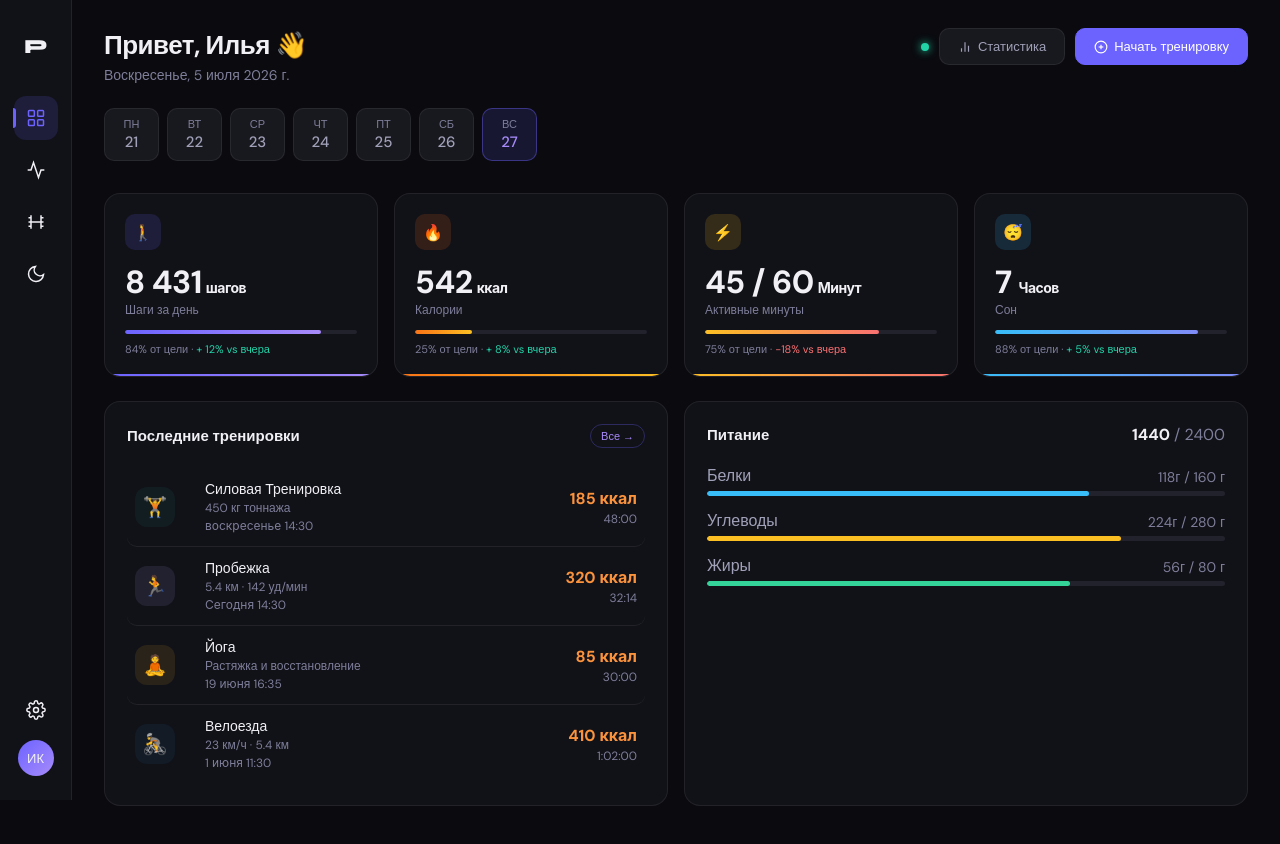
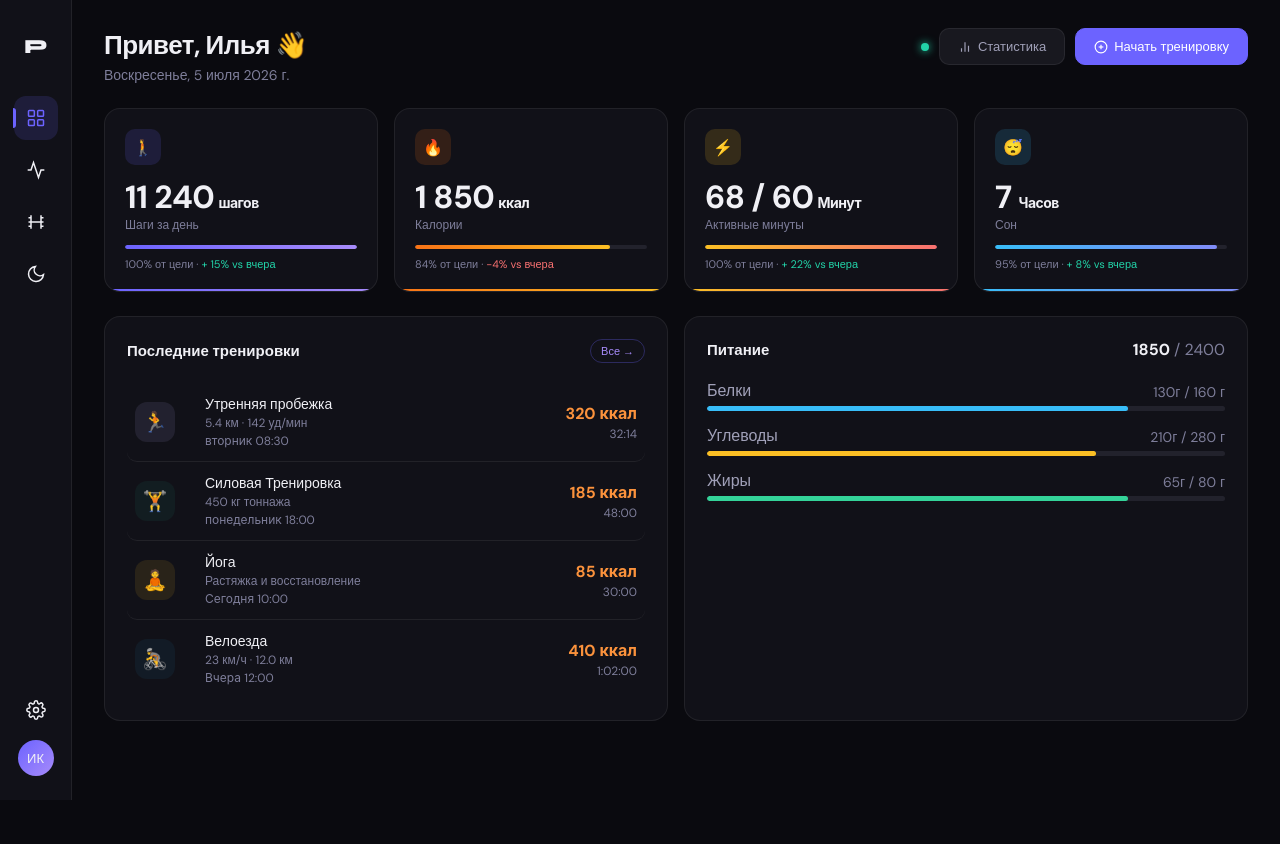
Before and after one commit to skladowski/fitness, a React (Vite) app: page /dashboard in a window 1280 px wide. After the commit the page ends 800 px from the top, so only its background shows below. Built offline with nearby package versions, Linux system fonts and the light colour scheme.

Commit message:
refactor: lift data selection to DashboardPage, make components dumb
- select today's data in DashboardPage via find/flatMap and pass as props
- remove direct mock imports from StatsGrid, NutritionCard, WorkoutsCard
- remove unused DateStrip import (moved to future /history page)

```diff
--- a/src/components/Nutrition/NutritionCard.jsx
+++ b/src/components/Nutrition/NutritionCard.jsx
@@ -1,10 +1,9 @@
-import { NutritionData } from "../../mocks/NutritionData";
 import { NutritionItem } from "./NutritionItem";
 import { activities } from "../../constant/activities";
 import "./Nutrition.css";
 
-export function NutritionCard() {
-  const currentDayData = NutritionData[0];
+export function NutritionCard({ nutrition }) {
+  const currentDayData = nutrition;
 
   const metricKeys = Object.keys(currentDayData.metrics).filter(
     (metricName) => metricName !== "calories",
--- a/src/components/Stats/StatsGrid.jsx
+++ b/src/components/Stats/StatsGrid.jsx
@@ -1,12 +1,11 @@
-import { statsData } from "../../mocks/StatsData";
 import { StatCard } from "./StatCard";
 import { secondsToMinutes } from "../../utils/formatters.js";
 import { activities } from "../../constant/activities.js";
 
-export function StatsGrid() {
+export function StatsGrid({ stats }) {
   return (
     <div className="stats-grid">
-      {statsData.map((item) => {
+      {stats.map((item) => {
         const config = activities[item.type]; // достаем объект-конфиг
         const mKey = Object.keys(item.metrics)[0]; // достаем имя метрики
         const metricsConfig = config.metrics[mKey]; // достаем метрику из конфига
--- a/src/components/Workout/WorkoutsCard.jsx
+++ b/src/components/Workout/WorkoutsCard.jsx
@@ -1,11 +1,8 @@
 import { WorkoutItem } from "./WorkoutItem";
-import { WorkoutsData } from "../../mocks/WorkoutsData";
 import "./WorkOut.css";
 import { Link } from "react-router-dom";
-export function WorkoutsCard() {
-  const recentWorkouts = [...WorkoutsData]
-    .sort((a, b) => new Date(b.timestamp) - new Date(a.timestamp))
-    .slice(0, 4);
+export function WorkoutsCard({ workouts }) {
+  const recentWorkouts = [...workouts];
 
   return (
     <div className="card">
--- a/src/mocks/NutritionData.jsx
+++ b/src/mocks/NutritionData.jsx
@@ -1,7 +1,40 @@
 export const NutritionData = [
   {
+    date: "2026-07-07",
+    nutrition: [
+      {
         type: "NUTRITION",
-    id: "uuid-1",
+        id: "nut-07",
+        metrics: {
+          calories: { current: 1850, target: 2400 },
+          protein: { current: 130, target: 160 },
+          carbs: { current: 210, target: 280 },
+          fat: { current: 65, target: 80 },
+        },
+      },
+    ],
+  },
+  {
+    date: "2026-07-06",
+    nutrition: [
+      {
+        type: "NUTRITION",
+        id: "nut-06",
+        metrics: {
+          calories: { current: 2420, target: 2400 },
+          protein: { current: 165, target: 160 },
+          carbs: { current: 285, target: 280 },
+          fat: { current: 82, target: 80 },
+        },
+      },
+    ],
+  },
+  {
+    date: "2026-07-05",
+    nutrition: [
+      {
+        type: "NUTRITION",
+        id: "nut-05",
         metrics: {
           calories: { current: 1440, target: 2400 },
           protein: { current: 118, target: 160 },
@@ -9,4 +42,66 @@ export const NutritionData = [
           fat: { current: 56, target: 80 },
         },
       },
+    ],
+  },
+  {
+    date: "2026-07-04",
+    nutrition: [
+      {
+        type: "NUTRITION",
+        id: "nut-04",
+        metrics: {
+          calories: { current: 2100, target: 2400 },
+          protein: { current: 140, target: 160 },
+          carbs: { current: 250, target: 280 },
+          fat: { current: 70, target: 80 },
+        },
+      },
+    ],
+  },
+  {
+    date: "2026-07-03",
+    nutrition: [
+      {
+        type: "NUTRITION",
+        id: "nut-03",
+        metrics: {
+          calories: { current: 2350, target: 2400 },
+          protein: { current: 158, target: 160 },
+          carbs: { current: 270, target: 280 },
+          fat: { current: 78, target: 80 },
+        },
+      },
+    ],
+  },
+  {
+    date: "2026-07-02",
+    nutrition: [
+      {
+        type: "NUTRITION",
+        id: "nut-02",
+        metrics: {
+          calories: { current: 1900, target: 2400 },
+          protein: { current: 170, target: 160 },
+          carbs: { current: 150, target: 280 },
+          fat: { current: 85, target: 80 },
+        },
+      },
+    ],
+  },
+  {
+    date: "2026-07-01",
+    nutrition: [
+      {
+        type: "NUTRITION",
+        id: "nut-01",
+        metrics: {
+          calories: { current: 2200, target: 2400 },
+          protein: { current: 145, target: 160 },
+          carbs: { current: 240, target: 280 },
+          fat: { current: 75, target: 80 },
+        },
+      },
+    ],
+  },
 ];
--- a/src/mocks/StatsData.jsx
+++ b/src/mocks/StatsData.jsx
@@ -1,35 +1,268 @@
 export const statsData = [
+  {
+    date: "2026-07-07",
+    stats: [
       {
         id: "uuid-1",
         type: "STEPS",
-    trend: 12,
+        trend: 15,
         metrics: {
-      steps: { current: 8431, target: 10000 },
-      duration: { current: 3000, target: null },
+          steps: { current: 11240, target: 10000 },
+          duration: { current: 5200, target: null },
         },
       },
       {
         id: "uuid-2",
         type: "CALORIES",
-    trend: 8,
+        trend: -4,
         metrics: {
-      burned: { current: 542, target: 2200 },
+          burned: { current: 1850, target: 2200 },
         },
       },
       {
         id: "uuid-3",
         type: "ACTIVE_MINUTES",
-    trend: -18,
+        trend: 22,
         metrics: {
-      active: { current: 2700, target: 3600 },
+          active: { current: 4100, target: 3600 },
         },
       },
       {
         id: "uuid-4",
         type: "SLEEP",
+        trend: 8,
+        metrics: {
+          total: { current: 27500, target: 28800 },
+        },
+      },
+    ],
+  },
+  {
+    date: "2026-07-06",
+    stats: [
+      {
+        id: "uuid-1",
+        type: "STEPS",
+        trend: -12,
+        metrics: {
+          steps: { current: 6430, target: 10000 },
+          duration: { current: 2800, target: null },
+        },
+      },
+      {
+        id: "uuid-2",
+        type: "CALORIES",
+        trend: 14,
+        metrics: {
+          burned: { current: 2310, target: 2200 },
+        },
+      },
+      {
+        id: "uuid-3",
+        type: "ACTIVE_MINUTES",
+        trend: -5,
+        metrics: {
+          active: { current: 2100, target: 3600 },
+        },
+      },
+      {
+        id: "uuid-4",
+        type: "SLEEP",
+        trend: -18,
+        metrics: {
+          total: { current: 19800, target: 28800 },
+        },
+      },
+    ],
+  },
+  {
+    date: "2026-07-05",
+    stats: [
+      {
+        id: "uuid-1",
+        type: "STEPS",
         trend: 5,
         metrics: {
-      total: { current: 25200, target: 28800 },
+          steps: { current: 8900, target: 10000 },
+          duration: { current: 4100, target: null },
         },
       },
+      {
+        id: "uuid-2",
+        type: "CALORIES",
+        trend: -8,
+        metrics: {
+          burned: { current: 1420, target: 2200 },
+        },
+      },
+      {
+        id: "uuid-3",
+        type: "ACTIVE_MINUTES",
+        trend: 11,
+        metrics: {
+          active: { current: 3250, target: 3600 },
+        },
+      },
+      {
+        id: "uuid-4",
+        type: "SLEEP",
+        trend: 12,
+        metrics: {
+          total: { current: 29100, target: 28800 },
+        },
+      },
+    ],
+  },
+  {
+    date: "2026-07-04",
+    stats: [
+      {
+        id: "uuid-1",
+        type: "STEPS",
+        trend: 28,
+        metrics: {
+          steps: { current: 14500, target: 10000 },
+          duration: { current: 7200, target: null },
+        },
+      },
+      {
+        id: "uuid-2",
+        type: "CALORIES",
+        trend: 19,
+        metrics: {
+          burned: { current: 2680, target: 2200 },
+        },
+      },
+      {
+        id: "uuid-3",
+        type: "ACTIVE_MINUTES",
+        trend: 35,
+        metrics: {
+          active: { current: 5100, target: 3600 },
+        },
+      },
+      {
+        id: "uuid-4",
+        type: "SLEEP",
+        trend: -5,
+        metrics: {
+          total: { current: 24300, target: 28800 },
+        },
+      },
+    ],
+  },
+  {
+    date: "2026-07-03",
+    stats: [
+      {
+        id: "uuid-1",
+        type: "STEPS",
+        trend: -25,
+        metrics: {
+          steps: { current: 4200, target: 10000 },
+          duration: { current: 1800, target: null },
+        },
+      },
+      {
+        id: "uuid-2",
+        type: "CALORIES",
+        trend: -30,
+        metrics: {
+          burned: { current: 890, target: 2200 },
+        },
+      },
+      {
+        id: "uuid-3",
+        type: "ACTIVE_MINUTES",
+        trend: -40,
+        metrics: {
+          active: { current: 950, target: 3600 },
+        },
+      },
+      {
+        id: "uuid-4",
+        type: "SLEEP",
+        trend: 22,
+        metrics: {
+          total: { current: 31500, target: 28800 },
+        },
+      },
+    ],
+  },
+  {
+    date: "2026-07-02",
+    stats: [
+      {
+        id: "uuid-1",
+        type: "STEPS",
+        trend: 8,
+        metrics: {
+          steps: { current: 9650, target: 10000 },
+          duration: { current: 4500, target: null },
+        },
+      },
+      {
+        id: "uuid-2",
+        type: "CALORIES",
+        trend: 5,
+        metrics: {
+          burned: { current: 2050, target: 2200 },
+        },
+      },
+      {
+        id: "uuid-3",
+        type: "ACTIVE_MINUTES",
+        trend: 14,
+        metrics: {
+          active: { current: 3800, target: 3600 },
+        },
+      },
+      {
+        id: "uuid-4",
+        type: "SLEEP",
+        trend: 2,
+        metrics: {
+          total: { current: 26800, target: 28800 },
+        },
+      },
+    ],
+  },
+  {
+    date: "2026-07-01",
+    stats: [
+      {
+        id: "uuid-1",
+        type: "STEPS",
+        trend: -2,
+        metrics: {
+          steps: { current: 7800, target: 10000 },
+          duration: { current: 3600, target: null },
+        },
+      },
+      {
+        id: "uuid-2",
+        type: "CALORIES",
+        trend: -10,
+        metrics: {
+          burned: { current: 1650, target: 2200 },
+        },
+      },
+      {
+        id: "uuid-3",
+        type: "ACTIVE_MINUTES",
+        trend: 3,
+        metrics: {
+          active: { current: 2900, target: 3600 },
+        },
+      },
+      {
+        id: "uuid-4",
+        type: "SLEEP",
+        trend: -8,
+        metrics: {
+          total: { current: 22100, target: 28800 },
+        },
+      },
+    ],
+  },
 ];
--- a/src/mocks/WorkoutsData.jsx
+++ b/src/mocks/WorkoutsData.jsx
@@ -1,9 +1,12 @@
 export const WorkoutsData = [
   {
-    id: "uuid-1",
+    date: "2026-07-07",
+    workouts: [
+      {
+        id: "w-07-1",
         type: "RUN",
-    title: "Пробежка",
-    timestamp: "2026-07-05T14:30:00Z",
+        title: "Утренняя пробежка",
+        timestamp: "2026-07-07T08:30:00Z",
         metrics: {
           distance: { current: 5400, target: null },
           heartRate: { current: 142, target: null },
@@ -11,62 +14,132 @@ export const WorkoutsData = [
           duration: { current: 1934, target: null },
         },
       },
-  {
-    id: "uuid-2",
-    type: "POWER",
-    timestamp: "2026-08-02T14:30:00Z",
-    exercises: [
-      {
-        id: "uuid-21",
-        name: "Жим гантелей",
-        sets: [
-          {
-            id: "uuid-211",
-            weight: 20,
-            reps: 10,
-          },
     ],
   },
   {
-        id: "uuid-22",
+    date: "2026-07-06",
+    workouts: [
+      {
+        id: "w-06-1",
+        type: "POWER",
+        title: "Силовая Тренировка",
+        timestamp: "2026-07-06T18:00:00Z",
+        exercises: [
+          {
+            id: "ex-06-11",
+            name: "Жим гантелей",
+            sets: [{ id: "s-06-111", weight: 20, reps: 10 }],
+          },
+          {
+            id: "ex-06-12",
             name: "Брусья",
-        sets: [
-          {
-            id: "uuid-221",
-            weight: 25,
-            reps: 10,
+            sets: [{ id: "s-06-121", weight: 25, reps: 10 }],
           },
         ],
-      },
-    ],
-    title: "Силовая Тренировка",
         metrics: {
           burnedKcal: { current: 185, target: null },
           duration: { current: 2880, target: null },
         },
       },
-
-  {
-    id: "uuid-3",
-    type: "CYCLING",
-    timestamp: "2026-06-01T11:30:00Z",
-    title: "Велоезда",
-    metrics: {
-      avgSpeed: { current: 23, target: null },
-      distance: { current: 5400, target: null },
-      burnedKcal: { current: 410, target: null },
-      duration: { current: 3720, target: null },
-    },
+    ],
   },
   {
-    id: "uuid-4",
+    date: "2026-07-05",
+    workouts: [
+      {
+        id: "w-05-1",
         type: "YOGA",
         title: "Йога",
         description: "Растяжка и восстановление",
-    timestamp: "2026-06-19T16:35:00Z",
+        timestamp: "2026-07-05T10:00:00Z",
         metrics: {
           burnedKcal: { current: 85, target: null },
           duration: { current: 1800, target: null },
         },
       },
+    ],
+  },
+  {
+    date: "2026-07-04",
+    workouts: [
+      {
+        id: "w-04-1",
+        type: "CYCLING",
+        title: "Велоезда",
+        timestamp: "2026-07-04T12:00:00Z",
+        metrics: {
+          avgSpeed: { current: 23, target: null },
+          distance: { current: 12000, target: null },
+          burnedKcal: { current: 410, target: null },
+          duration: { current: 3720, target: null },
+        },
+      },
+    ],
+  },
+  {
+    date: "2026-07-03",
+    workouts: [
+      {
+        id: "w-03-1",
+        type: "RUN",
+        title: "Вечерний бег",
+        timestamp: "2026-07-03T19:30:00Z",
+        metrics: {
+          distance: { current: 3000, target: null },
+          heartRate: { current: 135, target: null },
+          burnedKcal: { current: 210, target: null },
+          duration: { current: 1200, target: null },
+        },
+      },
+      {
+        id: "w-03-2",
+        type: "YOGA",
+        title: "Медитация",
+        timestamp: "2026-07-03T20:30:00Z",
+        metrics: {
+          burnedKcal: { current: 40, target: null },
+          duration: { current: 600, target: null },
+        },
+      },
+    ],
+  },
+  {
+    date: "2026-07-02",
+    workouts: [
+      {
+        id: "w-02-1",
+        type: "POWER",
+        title: "Работа на спину",
+        timestamp: "2026-07-02T15:00:00Z",
+        exercises: [
+          {
+            id: "ex-02-11",
+            name: "Подтягивания",
+            sets: [{ id: "s-02-111", weight: 0, reps: 12 }],
+          },
+        ],
+        metrics: {
+          burnedKcal: { current: 150, target: null },
+          duration: { current: 2400, target: null },
+        },
+      },
+    ],
+  },
+  {
+    date: "2026-07-01",
+    workouts: [
+      {
+        id: "w-01-1",
+        type: "CYCLING",
+        title: "Велопрогулка",
+        timestamp: "2026-07-01T11:00:00Z",
+        metrics: {
+          avgSpeed: { current: 18, target: null },
+          distance: { current: 8000, target: null },
+          burnedKcal: { current: 300, target: null },
+          duration: { current: 2500, target: null },
+        },
+      },
+    ],
+  },
 ];
--- a/src/pages/dashboard/DashboardPage.jsx
+++ b/src/pages/dashboard/DashboardPage.jsx
@@ -2,19 +2,31 @@ import { StatsGrid } from "../../components/Stats/StatsGrid.jsx";
 import { WorkoutsCard } from "../../components/Workout/WorkoutsCard.jsx";
 import { NutritionCard } from "../../components/Nutrition/NutritionCard.jsx";
 import { Header } from "../../components/Header/Header.jsx";
-import { DateStrip } from "../../components/DateStrip/DateStrip.jsx";
 import { getDisplayDate } from "../../utils/formatters.js";
+import { statsData } from "../../mocks/StatsData.jsx";
+import { WorkoutsData } from "../../mocks/WorkoutsData.jsx";
+import { NutritionData } from "../../mocks/NutritionData.jsx";
+
+const TODAY = "2026-07-07";
+
+const todayStats =
+  statsData.find((element) => element.date === TODAY)?.stats || [];
+const todayWorkouts = WorkoutsData.flatMap((day) => day.workouts)
+  .sort((a, b) => new Date(b.timestamp) - new Date(a.timestamp))
+  .slice(0, 4);
+const todayNutrition = NutritionData.find((element) => element.date === TODAY)
+  ?.nutrition[0];
+
 export function DashboardPage() {
   const today = getDisplayDate(new Date());
   return (
     <>
       <Header title="Привет, Илья 👋" subtitle={today} />
       <div className="content">
-        <DateStrip />
-        <StatsGrid />
+        <StatsGrid stats={todayStats} />
         <div className="wide-row">
-          <WorkoutsCard />
-          <NutritionCard />
+          <WorkoutsCard workouts={todayWorkouts} />
+          <NutritionCard nutrition={todayNutrition} />
         </div>
       </div>
     </>
```
Lines whose indentation alone changed are shown as unchanged.
